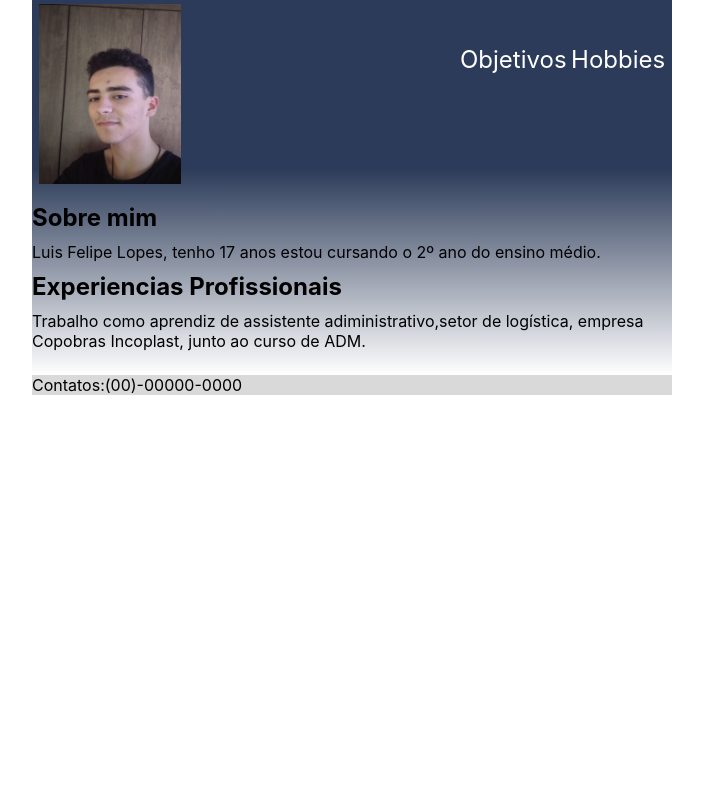
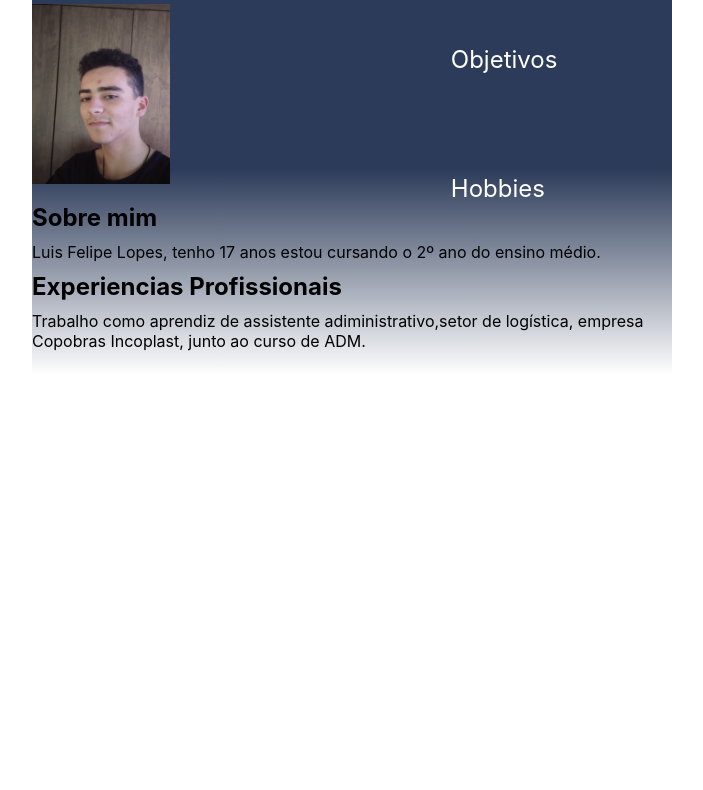
Before and after one commit to Ozzi321/Prova-2-C, a plain HTML site: page index.html in a window 1280 px wide. Shown: the part 79-869 px from the top of the page, without its empty margins (288-991 px from the left). Drawn offline with Linux system fonts and the light colour scheme; a web font is replaced by a local one.

Commit message:
30042023

```diff
--- a/style.css
+++ b/style.css
@@ -40,7 +40,7 @@ body{
     display: inline-block;
     margin-top: 100px;
     font-size: 24px;
-
+    margin-left:24px ;
 }
 
 .sobre{
@@ -63,4 +63,5 @@ body{
 }
 .rodape{
    background-color:D9D9D9 ;
+   margin-top: 70%;
 }
```
